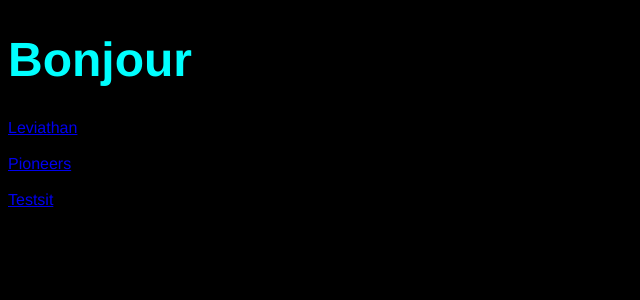
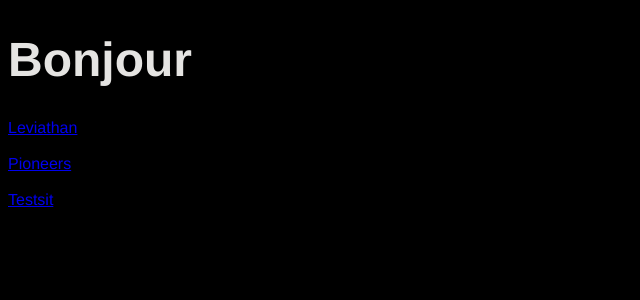
Before and after one commit to 8000aj/Public-Pioneers, a Jekyll site: the page built from index.html, in a window 1280 px wide. Shown: the top 300 px of the page, without its empty margins (0-640 px from the left). Built offline with Jekyll 4.4.1, drawn with Linux system fonts in a browser that asks for light colours.

Commit message:
Update main.css

```diff
--- a/css/main.css
+++ b/css/main.css
@@ -8,7 +8,7 @@ html {
 body {
     font-family:'Helvetica';
     width: auto;
-    color: #00FFFF;
+    color: #e5e4e2;
     text-align: justify;
     backround-color: #000;
 }
```
